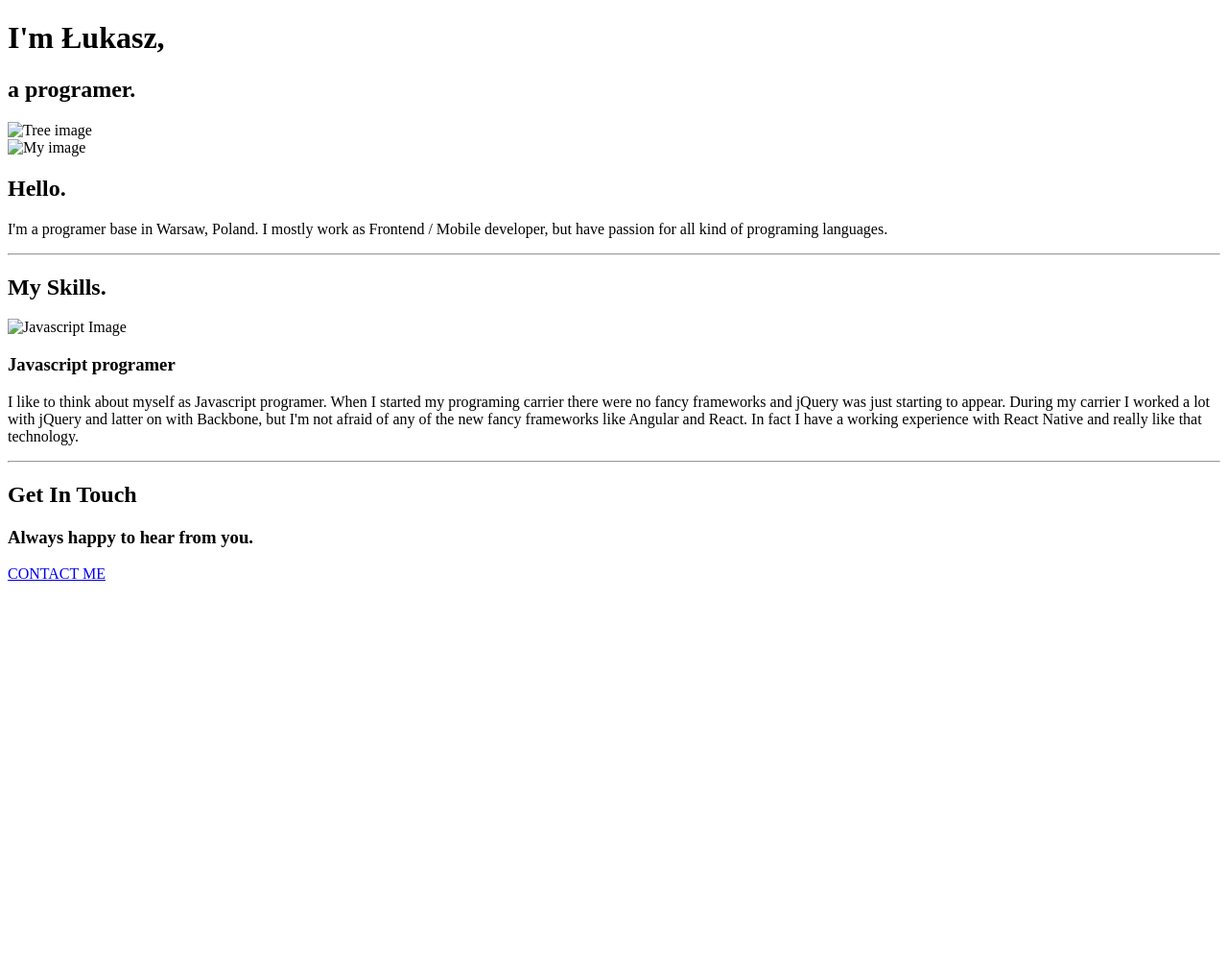
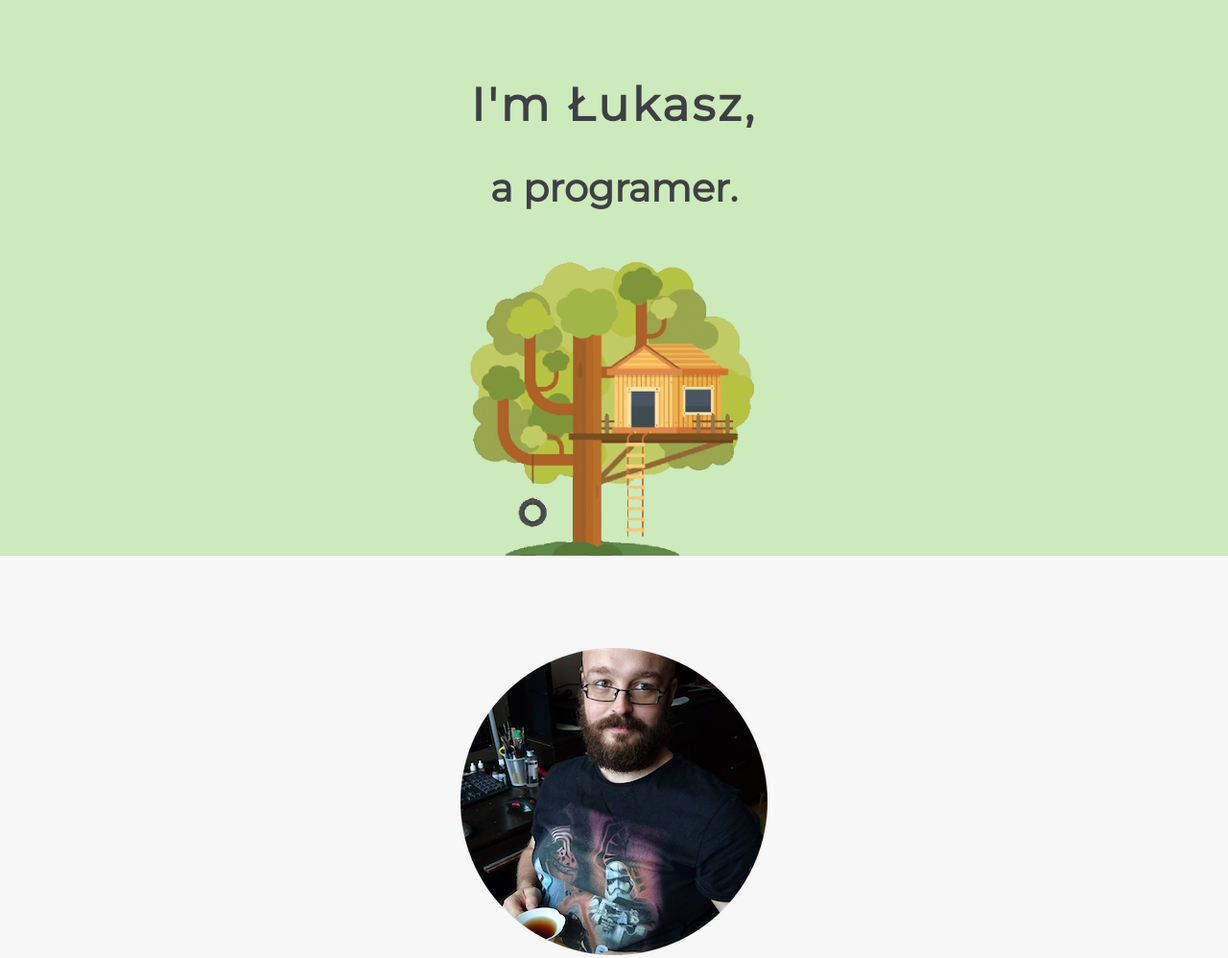
Before and after one commit to luk6man/cv, a plain HTML site: page index.html in a window 1280 px wide. Shown: the top 998 px of the page at 96% size. Before the commit the page ends 800 px from the top, so only its background shows below. Drawn offline with Linux system fonts and the light colour scheme; the site is published under a folder, as on GitHub Pages, so addresses that start at the root find nothing.

Commit message:
Add files via upload

```diff
--- a/index.html
+++ b/index.html
@@ -5,7 +5,7 @@
     <meta name="viewport" content="width=device-width, initial-scale=1.0">
     <title>Łukasz Mańkowski CV page</title>
     <link href="https://fonts.googleapis.com/css2?family=Merriweather:wght@300&family=Montserrat&family=Architects+Daughter&display=swap" rel="stylesheet">
-    <link rel="stylesheet" href="/css/styles.css">
+    <link rel="stylesheet" href="css/styles.css">
     <link rel="shortcut icon" href="favicon.ico" type="image/x-icon">
     <link rel="icon" href="favicon.ico" type="image/x-icon">
 
@@ -14,11 +14,11 @@
    <div class="top-container">
        <h1>I'm Łukasz,</h1>
        <h2>a programer.</h2>
-        <img src="/img/tree.png" alt="Tree image" class="tree-image" >
+        <img src="img/tree.png" alt="Tree image" class="tree-image" >
    </div>
    <div class="middle-container">
     <div class="profile">
-      <img src="/img/circle-me.png" alt="My image">
+      <img src="img/circle-me.png" alt="My image">
       <h2>Hello.</h2>
       <p>I'm a programer base in Warsaw, Poland. I mostly work as Frontend / Mobile developer, but have passion for all kind of programing languages.</p>
     </div>
@@ -26,7 +26,7 @@
     <div class="skills">
       <h2>My Skills.</h2>
       <div class="skill-row">
-        <img class="code-image" src="/img/js.png" alt="Javascript Image">
+        <img class="code-image" src="img/js.png" alt="Javascript Image">
         <h3>Javascript programer</h3>
         <p>
             I like to think about myself as Javascript programer. When I started my programing carrier there were no fancy frameworks and jQuery was just starting to appear. During my carrier I worked a lot with jQuery and latter on with Backbone, but I'm not afraid of any of the new fancy frameworks like Angular and React. In fact I have a working experience with React Native and really like that technology.
```
